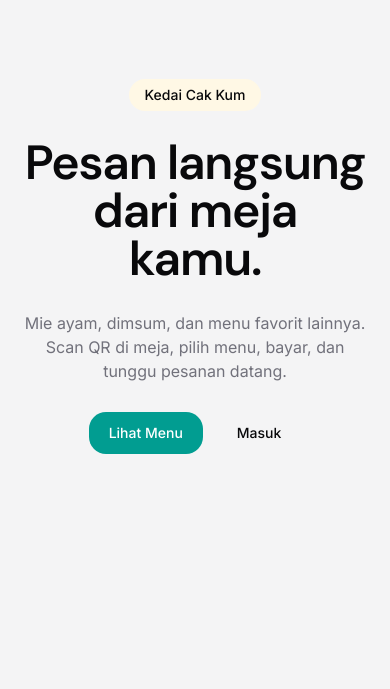
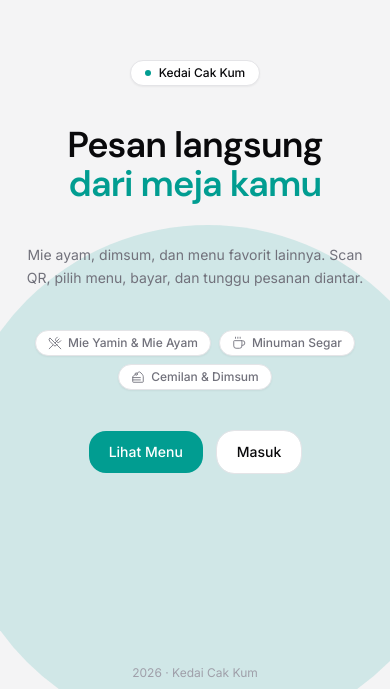
Before and after one commit to wahyubudi-dev/pos-cak-kum, a Next.js app: page / in a window 390 px wide. Shown: the part 155-844 px from the top of the page. Built offline with nearby package versions, Linux system fonts and the light colour scheme.

Commit message:
fix(ui): responsive overflow Grafik date filter, border non-active kategori tabs, button Edit/Hapus bg+border

```diff
--- a/src/app/admin/page.tsx
+++ b/src/app/admin/page.tsx
@@ -82,19 +82,19 @@ export default async function AdminDashboardPage(props: { searchParams: SearchPa
       <section className="flex flex-col gap-4 rounded-3xl border border-border bg-card p-6">
         <div className="flex flex-wrap items-center justify-between gap-3">
           <h2 className="font-display text-lg font-semibold">Grafik</h2>
-          <form className="flex items-center gap-2">
+          <form className="flex flex-wrap items-center gap-2">
             <input
               type="date"
               name="startDate"
               defaultValue={startDate}
-              className="h-7 rounded-lg border border-border bg-white px-2.5 text-xs shadow-sm"
+              className="h-7 rounded-lg border border-border bg-white px-2 text-xs shadow-sm max-w-[140px] sm:max-w-none"
             />
-            <span className="text-xs text-muted-foreground">—</span>
+            <span className="hidden sm:inline text-xs text-muted-foreground">—</span>
             <input
               type="date"
               name="endDate"
               defaultValue={endDate}
-              className="h-7 rounded-lg border border-border bg-white px-2.5 text-xs shadow-sm"
+              className="h-7 rounded-lg border border-border bg-white px-2 text-xs shadow-sm max-w-[140px] sm:max-w-none"
             />
             <Button
               type="submit"
--- a/src/app/auth/callback/route.ts
+++ b/src/app/auth/callback/route.ts
@@ -1,6 +1,9 @@
 import { NextResponse } from "next/server";
 
 import { createClient } from "@/lib/supabase/server";
+import { db } from "@/lib/db";
+import { users } from "@/lib/db/schema";
+import { eq } from "drizzle-orm";
 
 /**
  * OAuth callback handler.
@@ -30,5 +33,21 @@ export async function GET(request: Request) {
     );
   }
 
+  const {
+    data: { user },
+  } = await supabase.auth.getUser();
+
+  if (user) {
+    const row = await db
+      .select({ role: users.role })
+      .from(users)
+      .where(eq(users.id, user.id))
+      .limit(1);
+
+    if (row.length > 0 && row[0].role === "admin") {
+      return NextResponse.redirect(new URL("/admin", url));
+    }
+  }
+
   return NextResponse.redirect(new URL(next, url));
 }
--- a/src/app/login/page.tsx
+++ b/src/app/login/page.tsx
@@ -1,4 +1,5 @@
 import { Suspense } from "react";
+import Link from "next/link";
 
 import { LoginForm } from "@/components/auth/login-form";
 
@@ -19,11 +20,29 @@ export default async function LoginPage({
   const { redirectTo, error } = await searchParams;
 
   return (
-    <main className="flex min-h-screen flex-col items-center justify-center bg-pearl px-6 py-14">
-      <div className="w-full max-w-sm">
+    <main className="relative flex min-h-dvh flex-col items-center justify-center overflow-hidden bg-pearl px-6">
+      {/* Decorative blobs */}
+      <div
+        className="pointer-events-none absolute -left-48 -top-48 h-[26rem] w-[26rem] rounded-full opacity-20"
+        style={{ background: "var(--color-mint-wash)" }}
+        aria-hidden="true"
+      />
+      <div
+        className="pointer-events-none absolute -bottom-32 -right-32 h-[22rem] w-[22rem] rounded-full opacity-15"
+        style={{ background: "var(--color-brand-teal)" }}
+        aria-hidden="true"
+      />
+
+      <div className="relative w-full max-w-sm">
         <Suspense>
           <LoginForm redirectTo={redirectTo} errorMessage={error} />
         </Suspense>
+
+        <p className="mt-6 text-center text-xs text-fog-gray">
+          <Link href="/" className="underline-offset-2 hover:underline">
+            Kembali ke beranda
+          </Link>
+        </p>
       </div>
     </main>
   );
--- a/src/app/menu/page.tsx
+++ b/src/app/menu/page.tsx
@@ -49,6 +49,7 @@ export default async function MenuPage({
         tableNumber={tableNumber}
         returnPath={returnPath}
         userName={user?.fullName ?? null}
+        isLoggedIn={!!user}
       />
 
       {/* 2. Hero banner carousel */}
--- a/src/app/page.tsx
+++ b/src/app/page.tsx
@@ -1,30 +1,82 @@
 import Link from "next/link";
+import { UtensilsCrossed, Coffee, CakeSlice } from "lucide-react";
 
 import { Button } from "@/components/ui/button";
 
+const FEATURES = [
+  { icon: UtensilsCrossed, label: "Mie Yamin & Mie Ayam" },
+  { icon: Coffee, label: "Minuman Segar" },
+  { icon: CakeSlice, label: "Cemilan & Dimsum" },
+] as const;
+
 export default function HomePage() {
   return (
-    <main className="flex min-h-screen flex-col items-center justify-center bg-pearl px-6 py-24">
-      <div className="mx-auto flex w-full max-w-2xl flex-col items-center gap-7 text-center">
-        <span className="rounded-full bg-cream-paper px-4 py-1.5 text-sm font-medium text-midnight-ink">
+    <main className="relative flex min-h-dvh flex-col items-center justify-center overflow-hidden bg-pearl px-6">
+      {/* Decorative background blobs */}
+      <div
+        className="pointer-events-none absolute -right-48 -top-48 h-[28rem] w-[28rem] rounded-full opacity-25"
+        style={{ background: "var(--color-mint-wash)" }}
+        aria-hidden="true"
+      />
+      <div
+        className="pointer-events-none absolute -bottom-48 -left-48 h-[32rem] w-[32rem] rounded-full opacity-15"
+        style={{ background: "var(--color-brand-teal)" }}
+        aria-hidden="true"
+      />
+
+      <div className="relative mx-auto flex w-full max-w-lg flex-col items-center gap-10 text-center">
+        {/* Tag */}
+        <span className="inline-flex items-center gap-2 rounded-full border border-mist bg-white px-3.5 py-1 text-xs font-medium text-midnight-ink shadow-subtle sm:text-sm sm:px-4 sm:py-1.5">
+          <span
+            className="h-1.5 w-1.5 rounded-full sm:h-2 sm:w-2"
+            style={{ background: "var(--color-brand-teal)" }}
+            aria-hidden="true"
+          />
           Kedai Cak Kum
         </span>
-        <h1 className="font-display text-5xl font-semibold tracking-tight text-midnight-ink sm:text-6xl">
-          Pesan langsung dari meja kamu.
+
+        {/* Headline */}
+        <h1 className="font-display text-4xl font-semibold leading-[1.08] tracking-tight text-midnight-ink sm:text-5xl md:text-6xl">
+          Pesan langsung
+          <span className="block" style={{ color: "var(--color-brand-teal)" }}>
+            dari meja kamu
+          </span>
         </h1>
-        <p className="max-w-md text-base text-zinc-500-x">
-          Mie ayam, dimsum, dan menu favorit lainnya. Scan QR di meja, pilih
-          menu, bayar, dan tunggu pesanan datang.
+
+        {/* Subtitle */}
+        <p className="max-w-sm text-sm leading-relaxed text-zinc-500-x sm:text-base">
+          Mie ayam, dimsum, dan menu favorit lainnya. Scan QR, pilih menu,
+          bayar, dan tunggu pesanan diantar.
         </p>
+
+        {/* Feature pills */}
+        <div className="flex flex-wrap items-center justify-center gap-2">
+          {FEATURES.map((item) => (
+            <span
+              key={item.label}
+              className="inline-flex items-center gap-1.5 rounded-full border border-mist bg-white px-3 py-1 text-xs font-medium text-zinc-500-x shadow-subtle"
+            >
+              <item.icon className="h-3.5 w-3.5" strokeWidth={1.5} />
+              {item.label}
+            </span>
+          ))}
+        </div>
+
+        {/* CTA */}
         <div className="flex flex-wrap items-center justify-center gap-3">
           <Button asChild size="cta" variant="primary">
             <Link href="/menu">Lihat Menu</Link>
           </Button>
-          <Button asChild size="cta" variant="ghost">
+          <Button asChild size="cta" variant="outline">
             <Link href="/login">Masuk</Link>
           </Button>
         </div>
       </div>
+
+      {/* Bottom credit */}
+      <p className="absolute bottom-8 text-xs text-fog-gray">
+        {new Date().getFullYear()} · Kedai Cak Kum
+      </p>
     </main>
   );
 }
--- a/src/components/admin/tables-manager.tsx
+++ b/src/components/admin/tables-manager.tsx
@@ -176,7 +176,7 @@ function TableRow({ table }: { table: AdminTable }) {
       <div className="flex items-center gap-2">
         <Dialog open={isEditOpen} onOpenChange={setIsEditOpen}>
           <DialogTrigger asChild>
-            <Button type="button" variant="ghost" size="sm" className="rounded-lg flex-1">
+            <Button type="button" variant="ghost" size="sm" className="rounded-lg flex-1 border border-border bg-cream-paper">
               Edit
             </Button>
           </DialogTrigger>
@@ -197,7 +197,7 @@ function TableRow({ table }: { table: AdminTable }) {
               type="button"
               variant="ghost"
               size="sm"
-              className="rounded-lg flex-1 text-destructive hover:bg-destructive/10 hover:text-destructive"
+              className="rounded-lg flex-1 border border-destructive/30 bg-destructive/5 text-destructive hover:bg-destructive/10 hover:text-destructive"
               disabled={isDeleting}
             >
               {isDeleting ? "..." : "Hapus"}
--- a/src/components/menu/category-tabs.tsx
+++ b/src/components/menu/category-tabs.tsx
@@ -55,7 +55,7 @@ export function CategoryTabs({
                   "rounded-full px-4 py-1.5 text-[10px] font-medium transition-all duration-200",
                   isActive
                     ? "text-white"
-                    : "bg-card text-muted-foreground hover:bg-pearl hover:text-foreground",
+                    : "border border-border bg-card text-muted-foreground hover:bg-pearl hover:text-foreground",
                 )}
                 style={
                   isActive
```
Also changed, not shown: src/components/auth/login-form.tsx (+23 -7 lines), src/components/menu/greeting-header.tsx (+16 -2 lines), 1 other file (tests, documents, lock files or other folders).
